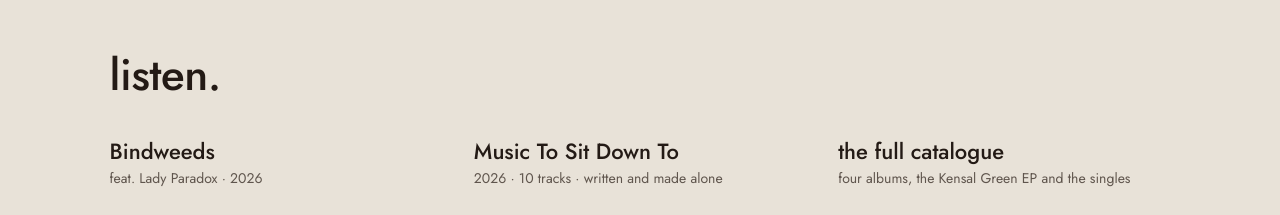
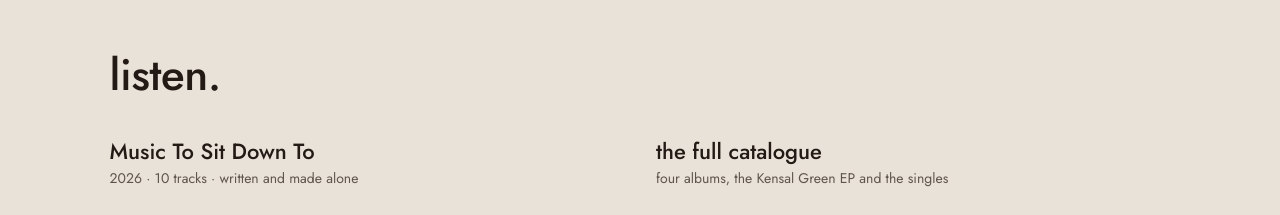
Before and after one commit to DanCrane78/epk, a plain HTML site: page index.html in a window 1280 px wide. Shown: the part 1200-1415 px from the top of the page. Drawn offline with Linux system fonts and the light colour scheme.

Commit message:
Lead the listen section with Music To Sit Down To
Co-Authored-By: Claude Opus 5.5 <noreply@anthropic.com>
Claude-Session: https://claude.ai/code/session_01N2hXkYf7qgrF87Z1AEpP9E

```diff
--- a/assets/css/style.css
+++ b/assets/css/style.css
@@ -85,7 +85,7 @@ main { max-width: var(--max); margin: 0 auto; padding: 0 var(--gutter); }
 
 /* Listen */
 .listen { display: grid; gap: 32px; }
-@media (min-width: 900px) { .listen { grid-template-columns: repeat(3, minmax(0, 1fr)); } }
+@media (min-width: 900px) { .listen { grid-template-columns: repeat(auto-fit, minmax(0, 1fr)); } }
 .track__title { font-size: 22px; }
 .track__note { font-size: 14px; margin: 2px 0 14px; min-height: 2.6em; }
 .track__player { width: 100%; border: 0; border-radius: 12px; display: block; background: var(--ink); }
--- a/content.js
+++ b/content.js
@@ -47,9 +47,8 @@ window.EPK = {
   // ── LISTEN ───────────────────────────────────────────────────
   // Paste normal Spotify share links; they become players automatically.
   listen: [
-    // For now: Bindweeds. When "oh well." is out, swap back to:
+    // When "oh well." is out, add it back as the first line:
     // { title: "oh well.", note: "lead single from stay home. · out 2.2.27", spotify: "PASTE LINK" },
-    { title: "Bindweeds", note: "feat. Lady Paradox · 2026", spotify: "" },    // TODO: paste the Spotify song link
     { title: "Music To Sit Down To", note: "2026 · 10 tracks · written and made alone", spotify: "https://open.spotify.com/album/5yabsI251rLdfxGSslpkOB" },
     { title: "the full catalogue", note: "four albums, the Kensal Green EP and the singles", spotify: "https://open.spotify.com/artist/31H2LvdE3eArkCFj9dWu1Y" },
   ],
```
